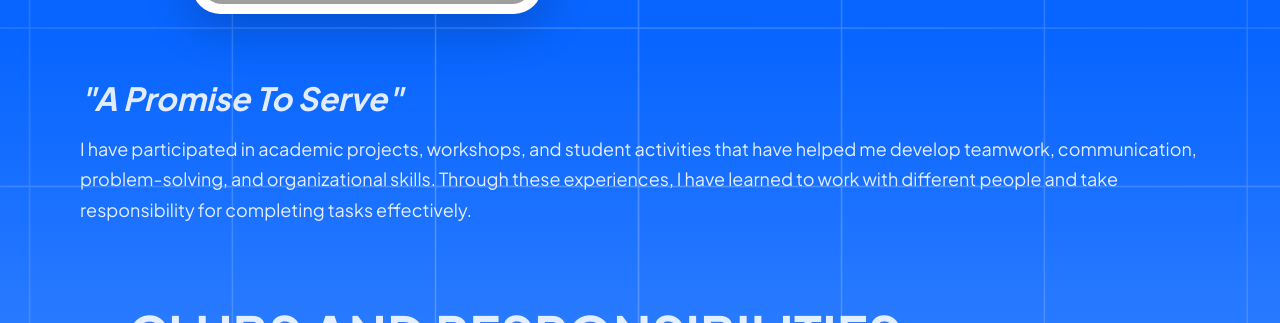
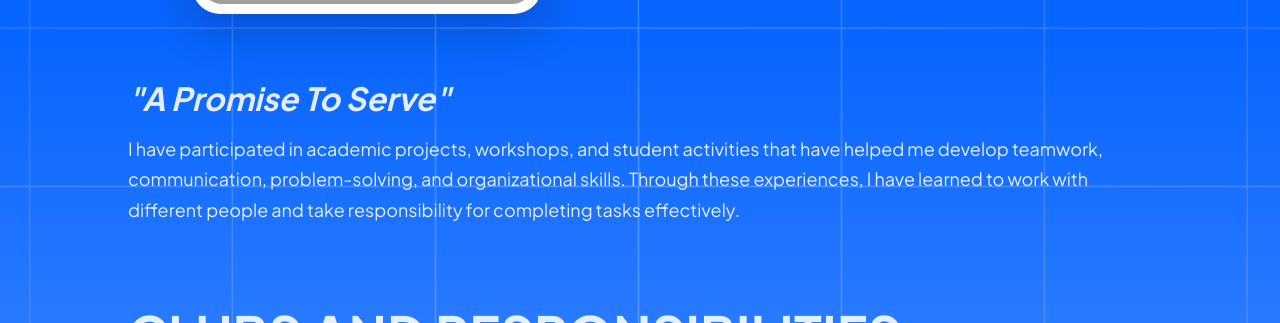
Before and after one commit to sroshann/Upwize, a React (Vite) app in the folder client/: page /user/before-election/view-candidate in a window 1280 px wide. Shown: the part 622-945 px from the top of the page. Built offline with nearby package versions, Linux system fonts and the light colour scheme; grey boxes are pictures that could not be loaded.

Commit message:
changed padding

```diff
--- a/client/src/Pages/User/ViewCandiate/View-Candidate.jsx
+++ b/client/src/Pages/User/ViewCandiate/View-Candidate.jsx
@@ -145,7 +145,7 @@ export default function ViewCandidate() {
                 </div>
 
                 {/* ── Tagline + About ── */}
-                <div className="max-w-3xl sm:max-w-none mx-auto px-5 sm:px-10 md:px-8 lg:px-12 xl:px-20 pt-[4px] sm:pt-[8px] pb-8 sm:pb-12">
+                <div className="max-w-3xl md:max-w-none mx-auto px-5 md:px-10 lg:px-18 xl:px-32 pt-[4px] md:pt-[8px] pb-8 md:pb-12">
                     <h2 className="
                         text-[22px] sm:text-[26px] md:text-[32px]
                         font-bold italic
```
